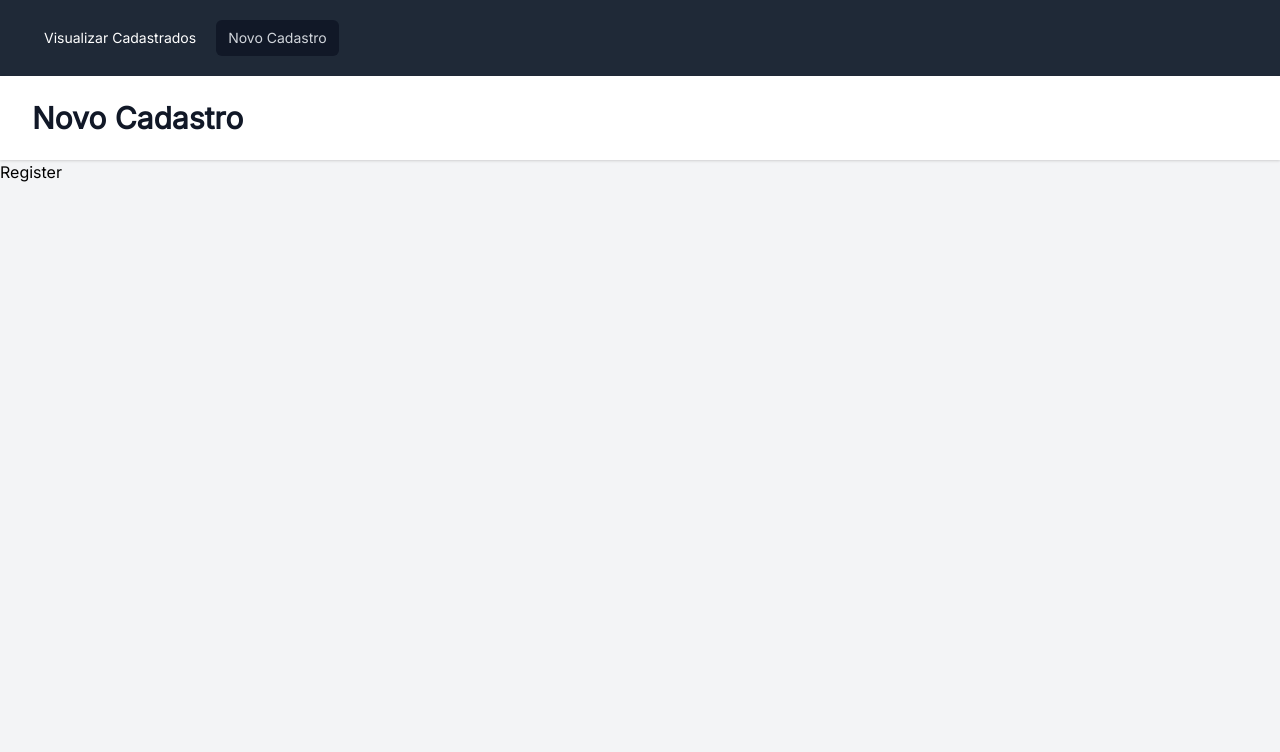
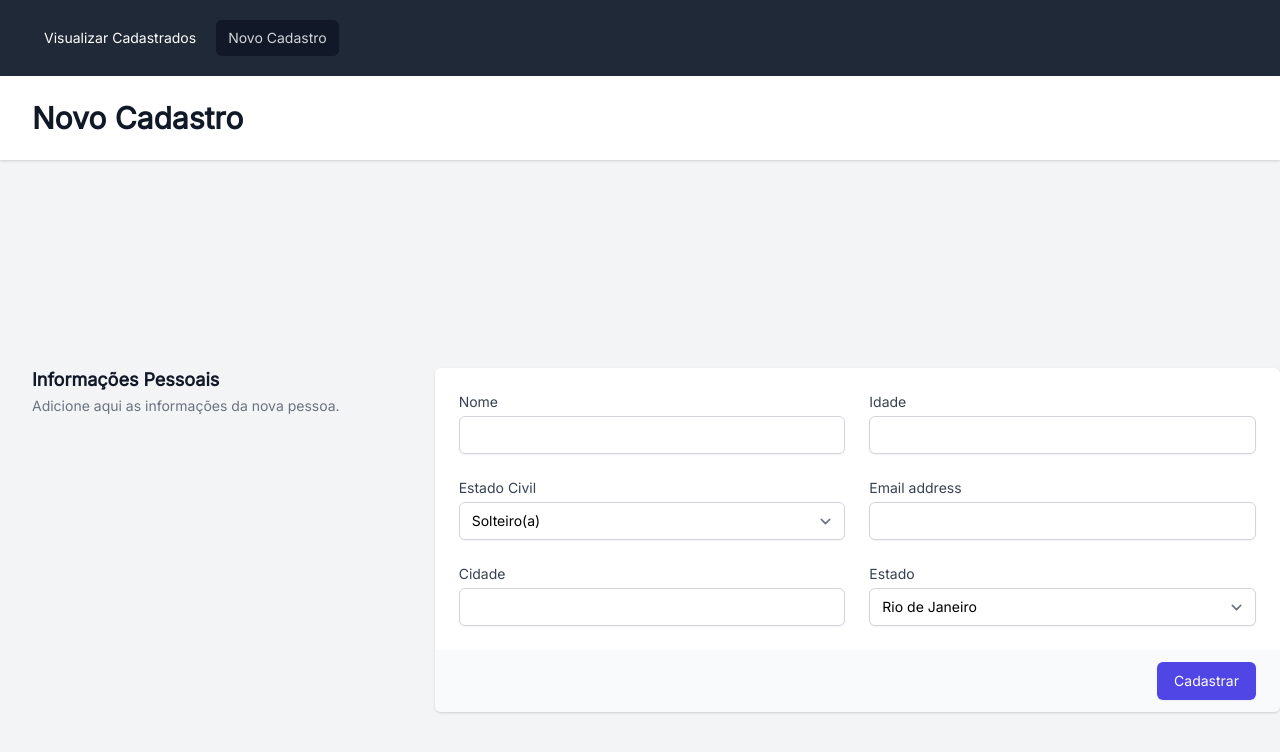
Before and after one commit to wallmartins/teste-tecnico-softwrap, a React (Create React App) app: page /register in a window 1280 px wide. Shown: the top 752 px of the page. Built offline with nearby package versions, Linux system fonts and the light colour scheme.

Commit message:
feat(add): add register form in RegisterUser page

```diff
--- a/src/Components/Pages/RegisterUser.jsx
+++ b/src/Components/Pages/RegisterUser.jsx
@@ -1,3 +1,113 @@
-const RegisterUser = () => <div>Register</div>;
+const RegisterUser = () => (
+  <div className="container mx-auto my-52">
+    <div className="md:grid md:grid-cols-3 md:gap-6">
+      <div className="px-8 md:col-span-1">
+        <div className="px-4 sm:px-0">
+          <h3 className="text-lg font-bold leading-6 text-gray-900">Informações Pessoais</h3>
+          <p className="mt-1 text-sm text-gray-500">Adicione aqui as informações da nova pessoa.</p>
+        </div>
+      </div>
+      <div className="mt-5 md:mt-0 md:col-span-2">
+        <form action="#" method="POST">
+          <div className="shadow overflow-hidden sm:rounded-md">
+            <div className="px-4 py-5 bg-white sm:p-6">
+              <div className="grid grid-cols-6 gap-6">
+                <div className="col-span-6 sm:col-span-3">
+                  <label htmlFor="name" className="block text-sm font-medium text-gray-700">
+                    Nome
+                  </label>
+                  <input
+                    type="text"
+                    name="name"
+                    id="name"
+                    autoComplete="given-name"
+                    className="mt-1 focus:ring-indigo-500 focus:border-indigo-500 block w-full shadow-sm sm:text-sm border-gray-300 rounded-md"
+                  />
+                </div>
 
+                <div className="col-span-6 sm:col-span-3">
+                  <label htmlFor="age" className="block text-sm font-medium text-gray-700">
+                    Idade
+                  </label>
+                  <input
+                    type="text"
+                    name="age"
+                    id="age"
+                    autoComplete="age"
+                    className="mt-1 focus:ring-indigo-500 focus:border-indigo-500 block w-full shadow-sm sm:text-sm border-gray-300 rounded-md"
+                  />
+                </div>
+
+                <div className="col-span-6 sm:col-span-3">
+                  <label htmlFor="maritalStatus" className="block text-sm font-medium text-gray-700">
+                    Estado Civil
+                  </label>
+                  <select
+                    id="maritalStatus"
+                    name="maritalStatus"
+                    autoComplete="maritalStatus"
+                    className="mt-1 w-full py-2 px-3 border border-gray-300 bg-white rounded-md shadow-sm focus:outline-none focus:ring-indigo-500 focus:border-indigo-500 sm:text-sm"
+                  >
+                    <option>Solteiro(a)</option>
+                    <option>Casado(a)</option>
+                    <option>Separado(a)</option>
+                    <option>Divorciado(a)</option>
+                    <option>Viuvo(a)</option>
+                  </select>
+                </div>
+
+                <div className="col-span-6 sm:col-span-3">
+                  <label htmlFor="email_address" className="block text-sm font-medium text-gray-700">
+                    Email address
+                  </label>
+                  <input
+                    type="text"
+                    name="email_address"
+                    id="email_address"
+                    autoComplete="email"
+                    className="mt-1 w-full focus:ring-indigo-500 focus:border-indigo-500 shadow-sm sm:text-sm border-gray-300 rounded-md"
+                  />
+                </div>
+
+                <div className="col-span-6 sm:col-span-3 lg:col-span-3">
+                  <label htmlFor="city" className="block text-sm font-medium text-gray-700">
+                    Cidade
+                  </label>
+                  <input
+                    type="text"
+                    name="city"
+                    id="city"
+                    className="mt-1 focus:ring-indigo-500 focus:border-indigo-500 block w-full shadow-sm sm:text-sm border-gray-300 rounded-md"
+                  />
+                </div>
+
+                <div className="col-span-6 sm:col-span-3 lg:col-span-3">
+                  <label htmlFor="state" className="block text-sm font-medium text-gray-700">
+                    Estado
+                  </label>
+                  <select
+                    id="state"
+                    name="state"
+                    autoComplete="state"
+                    className="mt-1 w-full py-2 px-3 border border-gray-300 bg-white rounded-md shadow-sm focus:outline-none focus:ring-indigo-500 focus:border-indigo-500 sm:text-sm"
+                  >
+                    <option>Rio de Janeiro</option>
+                  </select>
+                </div>
+              </div>
+            </div>
+            <div className="px-4 py-3 bg-gray-50 text-right sm:px-6">
+              <button
+                type="submit"
+                className="inline-flex justify-center py-2 px-4 border border-transparent shadow-sm text-sm font-medium rounded-md text-white bg-indigo-600 hover:bg-indigo-700 focus:outline-none focus:ring-2 focus:ring-offset-2 focus:ring-indigo-500"
+              >
+                Cadastrar
+              </button>
+            </div>
+          </div>
+        </form>
+      </div>
+    </div>
+  </div>
+);
 export default RegisterUser;
```
